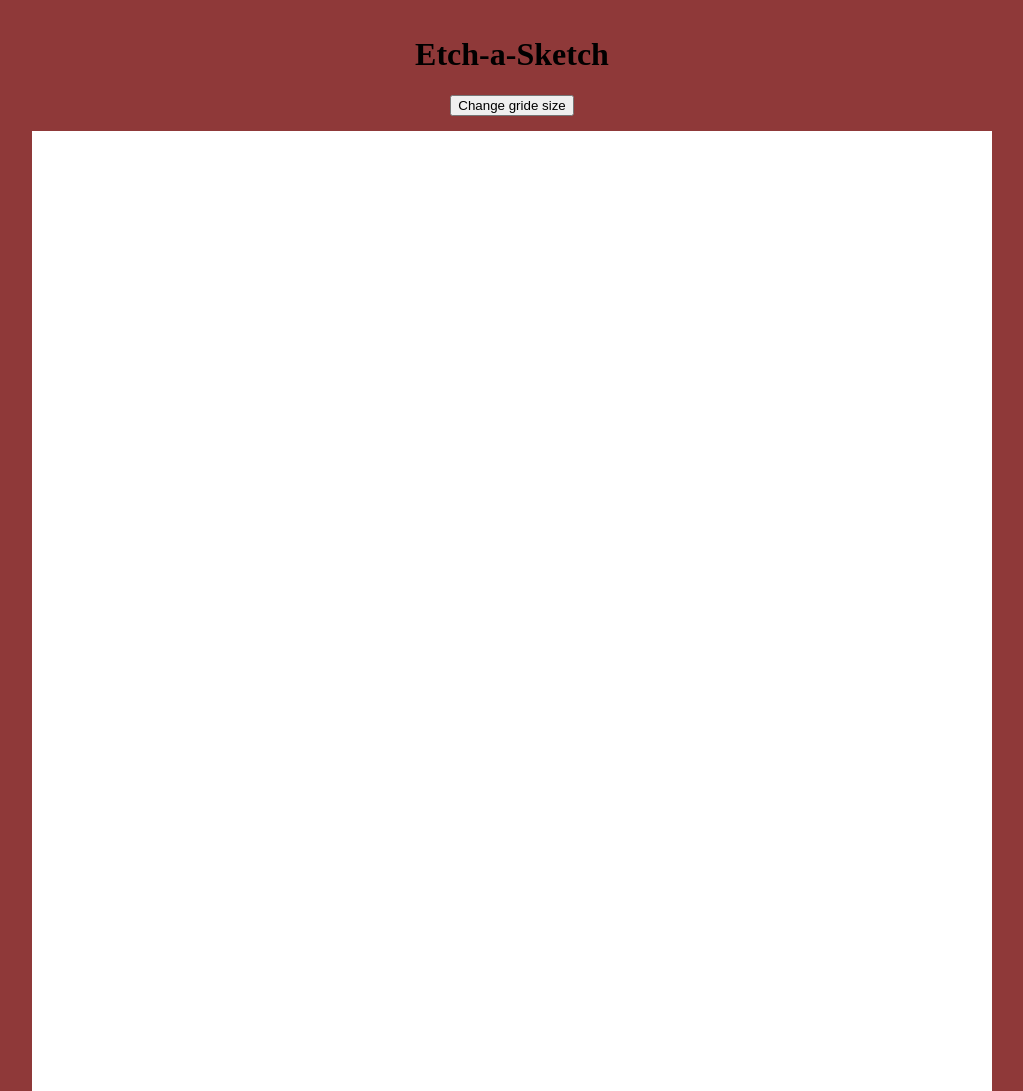
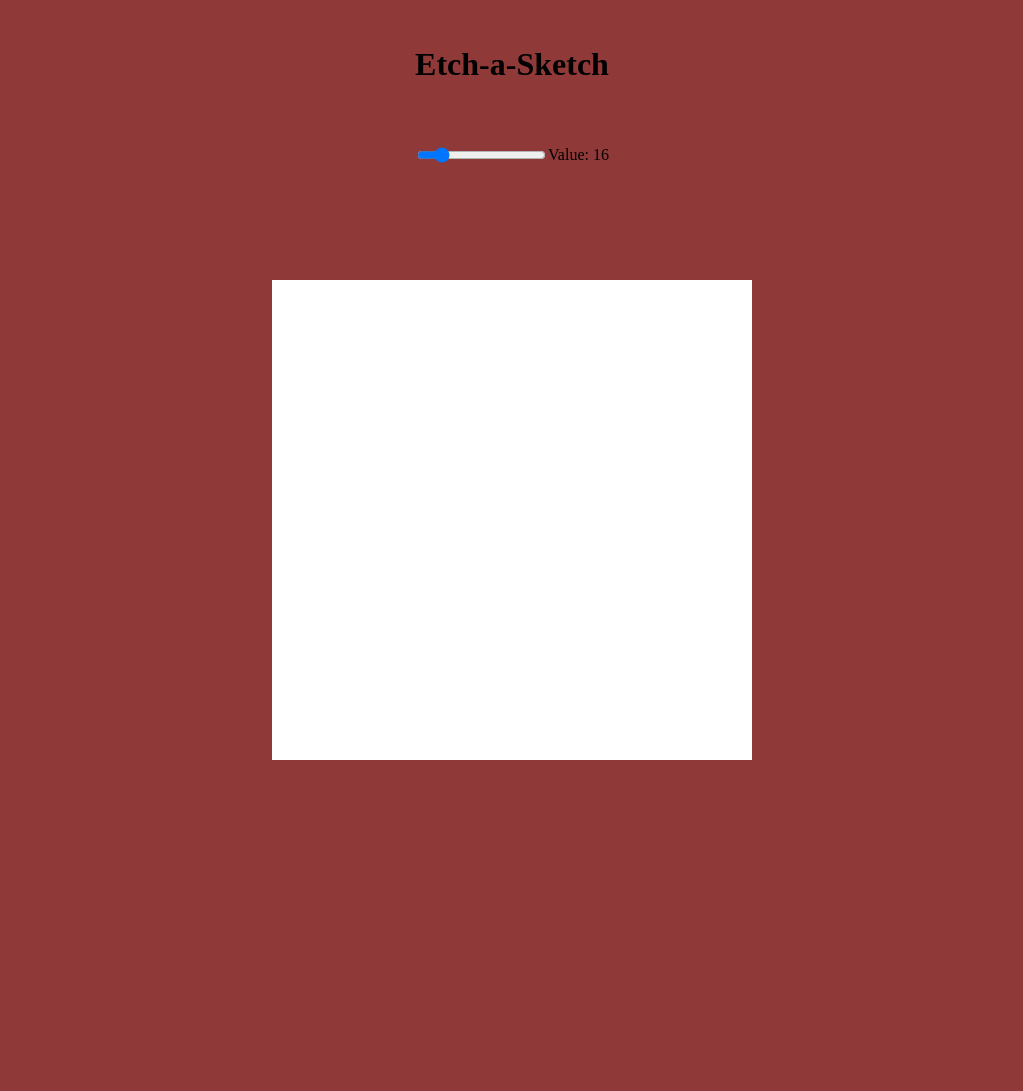
Before and after one commit to JMartyH/project-etch-a-sketch, a plain HTML site: page index.html in a window 1280 px wide. Shown: the whole page, without its empty margins (128-1151 px from the left). After the commit the page ends 800 px from the top, so only its background shows below. Drawn offline with Linux system fonts and the light colour scheme.

Commit message:
Change prompt to get grid size into a slider.

```diff
--- a/index.html
+++ b/index.html
@@ -9,13 +9,18 @@
 </head>
 
 <body>
-    <h1>Etch-a-Sketch</h1>
+    <div class="header">
+        <h1>Etch-a-Sketch</h1>
+    </div>
     <div class="wrapper">
-    <div class="btn-container">
-        <button name="get-grid-size-btn" id="grid-size">Change gride size</button>
+        <div class="btn-container">
+            <input type="range" min="1" max="100" value="16" class="slider" id="grid-size">
+            <p>Value: <span id="slider-value"></span></p>
+
+            <!-- <button name="get-grid-size-btn" id="grid-size">Change gride size</button> -->
+        </div>
+        <div class="main-container"></div>
     </div>
-    <div class="main-container"></div>
-</div>
 
 </body>
 
--- a/script.js
+++ b/script.js
@@ -1,9 +1,12 @@
 
 const DEFAULT_GRID_SIZE = 16;
+const DEFAULT_CONTAINER_SIZE = 480;
 const ERROR_MESSAGE = 'Please enter a valid number';
 const mainContainer = document.querySelector('.main-container');
 const grids = document.getElementsByClassName('grid')
-
+const gridSize = document.querySelector('#grid-size');
+const sliderValue = document.querySelector('#slider-value');
+sliderValue.textContent = gridSize.value;
 let mouseDown = false
 document.body.onmousedown = () => (mouseDown = true)
 document.body.onmouseup = () => (mouseDown = false)
@@ -21,7 +24,7 @@ function initialGrid() {
             nameOfGrid = document.createElement('div');
             nameOfGrid.setAttribute('class', 'grid');
             nameOfGrid.setAttribute('style',
-                'width: 60px; height: 60px;'
+                'width: 30px; height: 30px;'
             );
             mainContainer.appendChild(nameOfGrid);
 
@@ -33,13 +36,9 @@ function initialGrid() {
 
 function getGridSize() {
 
-    let size = prompt('Please enter the new grid size(limit is 100):');
-    if ((size == null) || (size == '') || (isNaN(size))) {
-        alert(ERROR_MESSAGE);
-    } else {
-        console.log(size);
-        return size
-    }
+
+    sliderValue.textContent = gridSize.value;
+    return gridSize.value;
 
 }
 
@@ -60,7 +59,7 @@ function drawGrid(size) {
             nameOfGrid = document.createElement('div');
             nameOfGrid.setAttribute('class', 'grid');
             nameOfGrid.setAttribute('style',
-                `width: ${960 / size}px; height: ${960 / size}px;`
+                `width: ${(DEFAULT_CONTAINER_SIZE / size).toFixed(2)}px; height: ${(DEFAULT_CONTAINER_SIZE / size).toFixed(2)}px;`
             );
             mainContainer.appendChild(nameOfGrid);
 
--- a/style.css
+++ b/style.css
@@ -3,8 +3,12 @@ body {
     flex-direction: column;
     margin: 0;
     justify-content: center;
-    padding-top: 15px;
     background-color: rgb(143, 57, 57);
+}
+
+.header{
+    padding-top: 25px;
+    padding-bottom: 25px;
 }
 
 h1{
@@ -16,7 +20,7 @@ h1{
     flex-wrap: wrap;
     justify-content: center;
     margin: auto;
-    max-width: 960px;
+    max-width: 480px;
     background-color: white;
 }
 
@@ -38,5 +42,5 @@ h1{
 .btn-container {
     display: flex;
     justify-content: center;
-    padding-bottom: 15px;
+    padding-bottom: 100px;
 }
```
